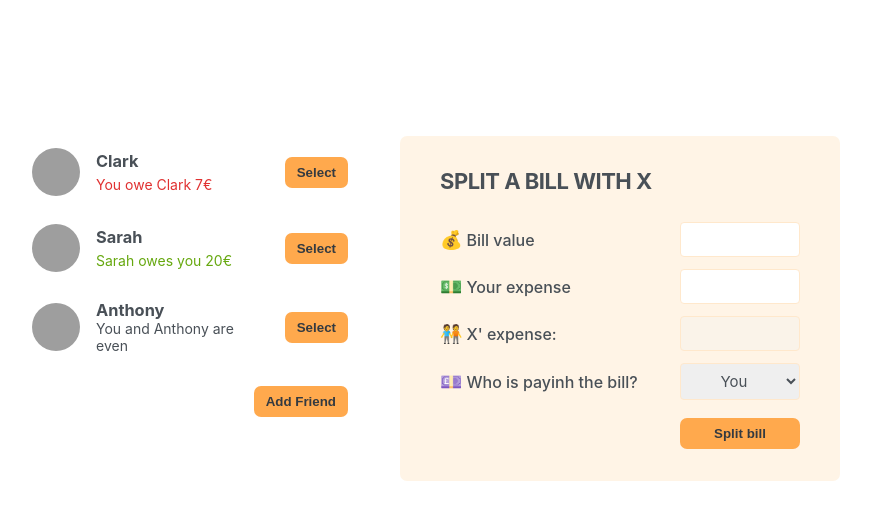
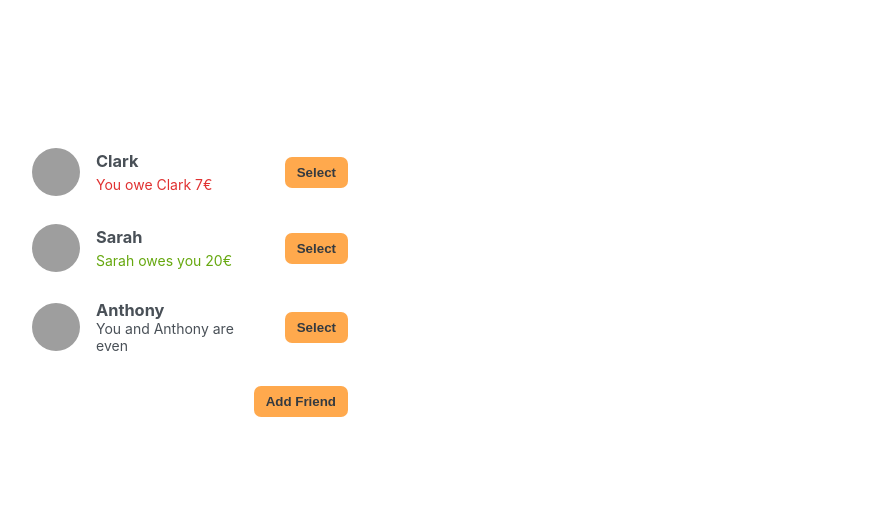
Before and after one commit to tarikkurtanovic/eat-n-split, a React (Create React App) app: page / in a window 1280 px wide. Shown: the top 520 px of the page, without its empty margins (210-1081 px from the left). Built offline with nearby package versions, Linux system fonts and the light colour scheme; grey boxes are pictures that could not be loaded.

Commit message:
Select button done

```diff
--- a/src/App.js
+++ b/src/App.js
@@ -32,8 +32,8 @@
 
 export default function App() {
   const [addFriend, setAddFriend] = useState(initialFriends);
-
   const [showAddFriend, setShowAddFriend] = useState(false);
+  const [selectedFriend, setSelectedFriend] = useState(null);
 
   function handleShowAddFriend() {
     setShowAddFriend((show) => !show);
@@ -44,34 +44,51 @@
     setShowAddFriend(false);
   }
 
+  function handleSelection(friend) {
+    // setSelectedFriend(friend);
+    setSelectedFriend((cur) => (cur?.id === friend.id ? null : friend));
+  }
+
   return (
     <div className="app">
       <div className="sidebar">
-        <FriendsList friends={addFriend} onChange={handleAddFriend} />
+        <FriendsList
+          friends={addFriend}
+          selectedFriend={selectedFriend}
+          onSelection={handleSelection}
+        />
 
         {showAddFriend && <FormAddFriend onAddFriend={handleAddFriend} />}
+
         <Button onClick={handleShowAddFriend}>
           {showAddFriend ? "Close" : "Add Friend"}
         </Button>
       </div>
-      <FormSplitBill />
+
+      {selectedFriend && <FormSplitBill selectedFriend={selectedFriend} />}
     </div>
   );
 }
 
-function FriendsList({ friends }) {
+function FriendsList({ friends, onSelection, selectedFriend }) {
   return (
     <ul>
       {friends.map((friend) => (
-        <Friend friend={friend} key={friend.id} />
+        <Friend
+          friend={friend}
+          key={friend.id}
+          selectedFriend={selectedFriend}
+          onSelection={onSelection}
+        />
       ))}
     </ul>
   );
 }
 
-function Friend({ friend, children }) {
+function Friend({ friend, onSelection, selectedFriend }) {
+  const isSelected = selectedFriend?.id === friend?.id;
   return (
-    <li>
+    <li className={isSelected ? "selected" : ""}>
       <img src={friend.image} alt={friend.name} />
       <h3>{friend.name}</h3>
 
@@ -89,7 +106,9 @@
 
       {friend.balance === 0 && <p>You and {friend.name} are even</p>}
 
-      <Button>Select</Button>
+      <Button onClick={() => onSelection(friend)}>
+        {isSelected ? "Close" : "Select"}
+      </Button>
     </li>
   );
 }
@@ -138,10 +157,10 @@
   );
 }
 
-function FormSplitBill() {
+function FormSplitBill({ selectedFriend }) {
   return (
     <form className="form-split-bill">
-      <h2>Split a bill with X</h2>
+      <h2>Split a bill with {selectedFriend.name}</h2>
 
       <label>💰Bill value</label>
       <input type="text" />
@@ -149,13 +168,13 @@
       <label>💵Your expense</label>
       <input type="text" />
 
-      <label>🧑‍🤝‍🧑X' expense:</label>
+      <label>🧑‍🤝‍🧑{selectedFriend.name}'s expense:</label>
       <input type="text" disabled />
 
-      <label>💷Who is payinh the bill?</label>
+      <label>💷Who is paying the bill?</label>
       <select>
         <option>You</option>
-        <option>X</option>
+        <option>{selectedFriend.name}</option>
       </select>
 
       <Button>Split bill</Button>
```
